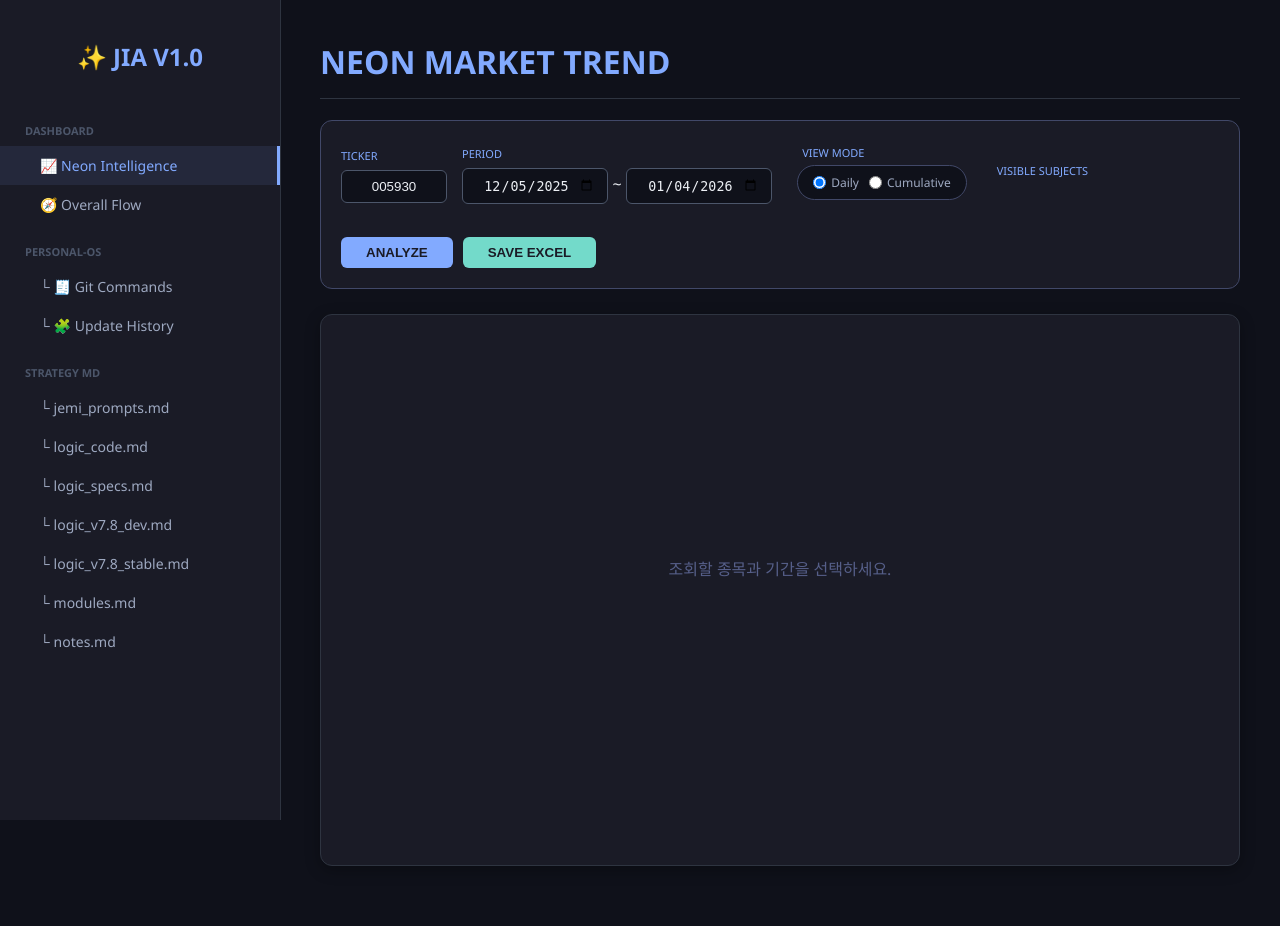
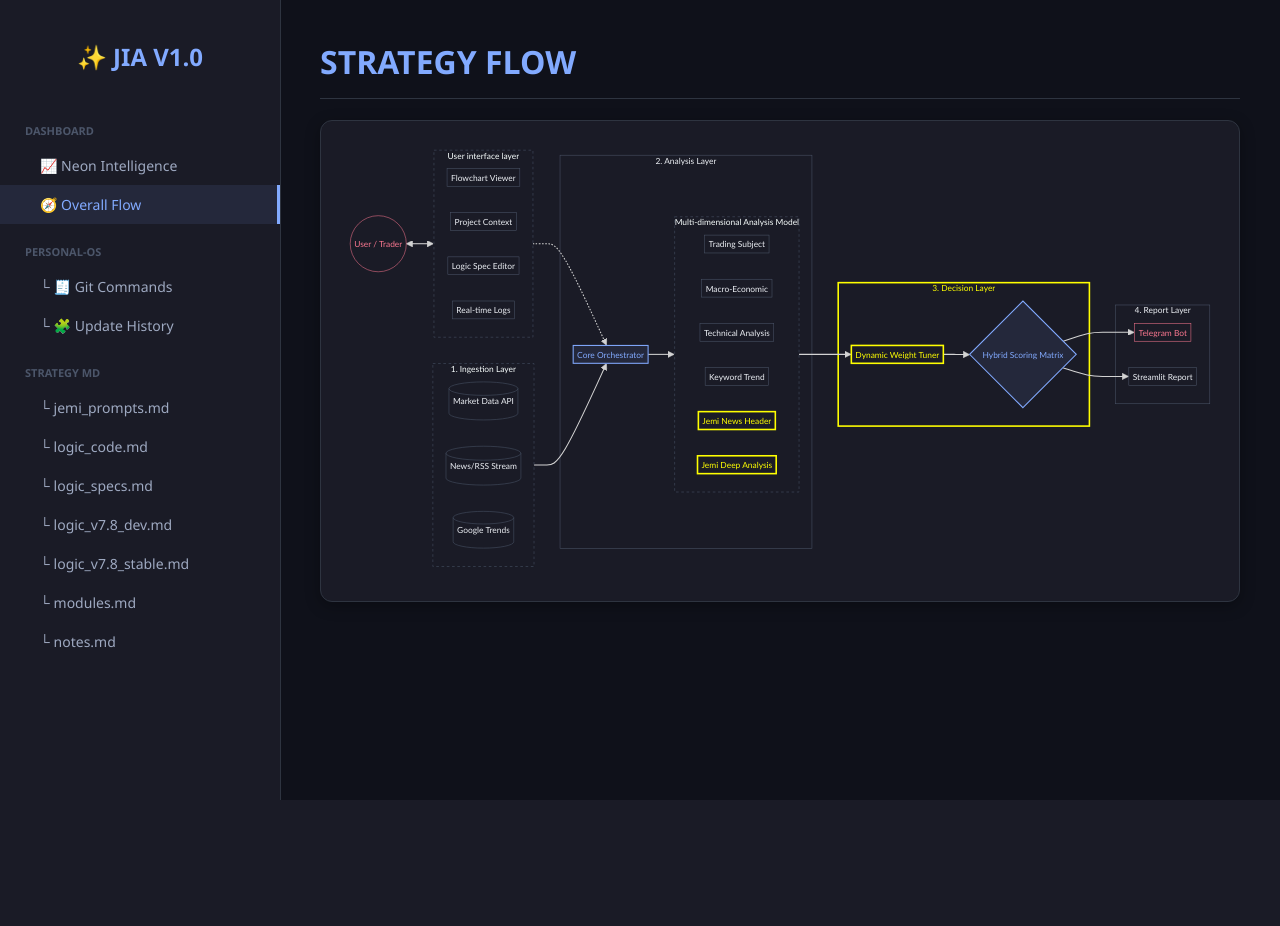
Before and after one commit to londonderry3/Neon_v1.0, a Flask app: page / in a window 1280 px wide. After the commit the page ends 800 px from the top, so only its background shows below. Run offline with Flask 3, Linux system fonts and the light colour scheme; some libraries are stand-ins or nearby versions.

Commit message:
Restore default tab and adjust update history date

```diff
--- a/docs/update_history.md
+++ b/docs/update_history.md
@@ -1,3 +1,3 @@
 # Update History
 
-- 2024-00-00: Update log 시작
+- 2024-01-01: Update log 시작
--- a/templates/index.html
+++ b/templates/index.html
@@ -62,8 +62,8 @@
     <div class="sidebar">
         <h2 style="text-align:center; color:#82aaff; margin-bottom: 30px;">✨ JIA V1.0</h2>
         <div class="nav-label">Dashboard</div>
-        <div class="nav-item active" onclick="openTab(event, 'realtime-chart')">📈 Neon Intelligence</div>
-        <div class="nav-item" onclick="openTab(event, 'flowchart.md')">🧭 Overall Flow</div>
+        <div class="nav-item" onclick="openTab(event, 'realtime-chart')">📈 Neon Intelligence</div>
+        <div class="nav-item active" onclick="openTab(event, 'flowchart.md')">🧭 Overall Flow</div>
         <div class="nav-label">personal-OS</div>
         <div class="nav-item" onclick="openTab(event, 'git-commands')">└ 🧾 Git Commands</div>
         <div class="nav-item" onclick="openTab(event, 'update_history.md')">└ 🧩 Update History</div>
@@ -75,12 +75,12 @@
     </div>
 
     <div class="main-content">
-        <div id="flowchart.md" class="tab-content">
+        <div id="flowchart.md" class="tab-content active">
             <h1>STRATEGY FLOW</h1>
             <div class="card"><div class="mermaid">{{ contents['flowchart.md'] }}</div></div>
         </div>
 
-        <div id="realtime-chart" class="tab-content active">
+        <div id="realtime-chart" class="tab-content">
             <h1>NEON MARKET TREND</h1>
             <div class="search-box">
                 <div><label style="color:#82aaff; font-size:11px;">TICKER</label><br><input type="text" id="ticker-input" value="005930" style="width:80px; margin-top:5px;"></div>
```
